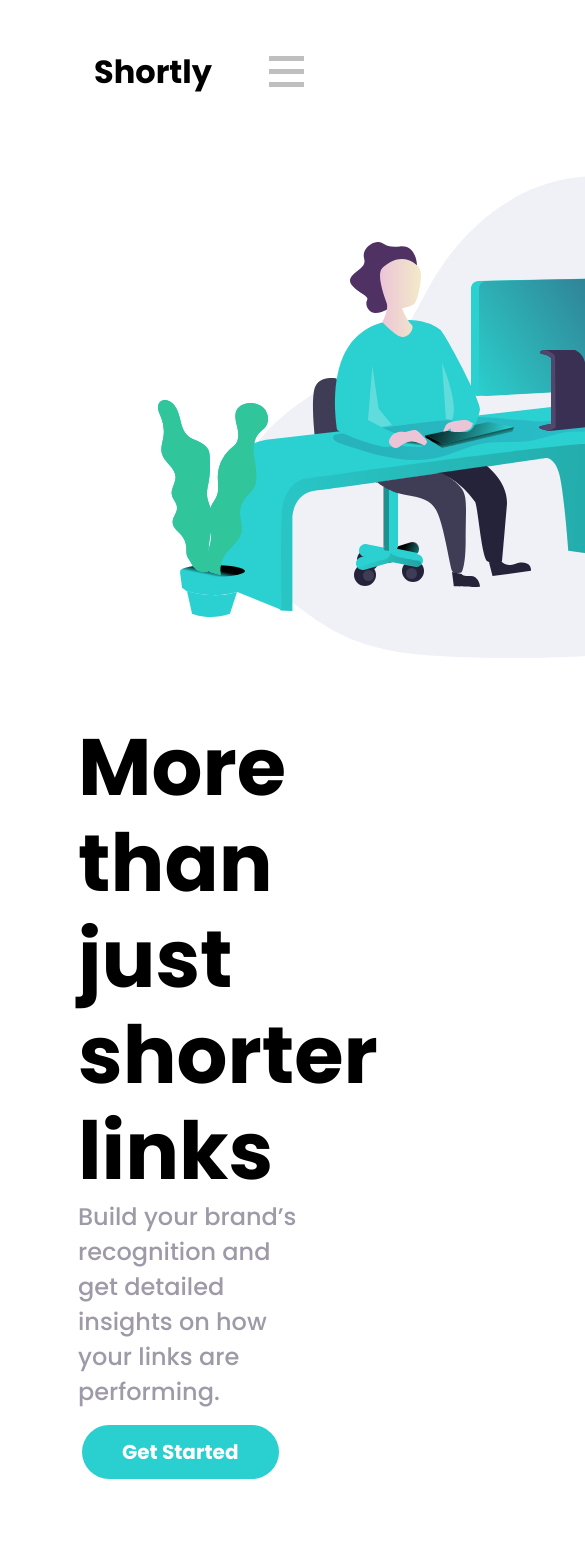
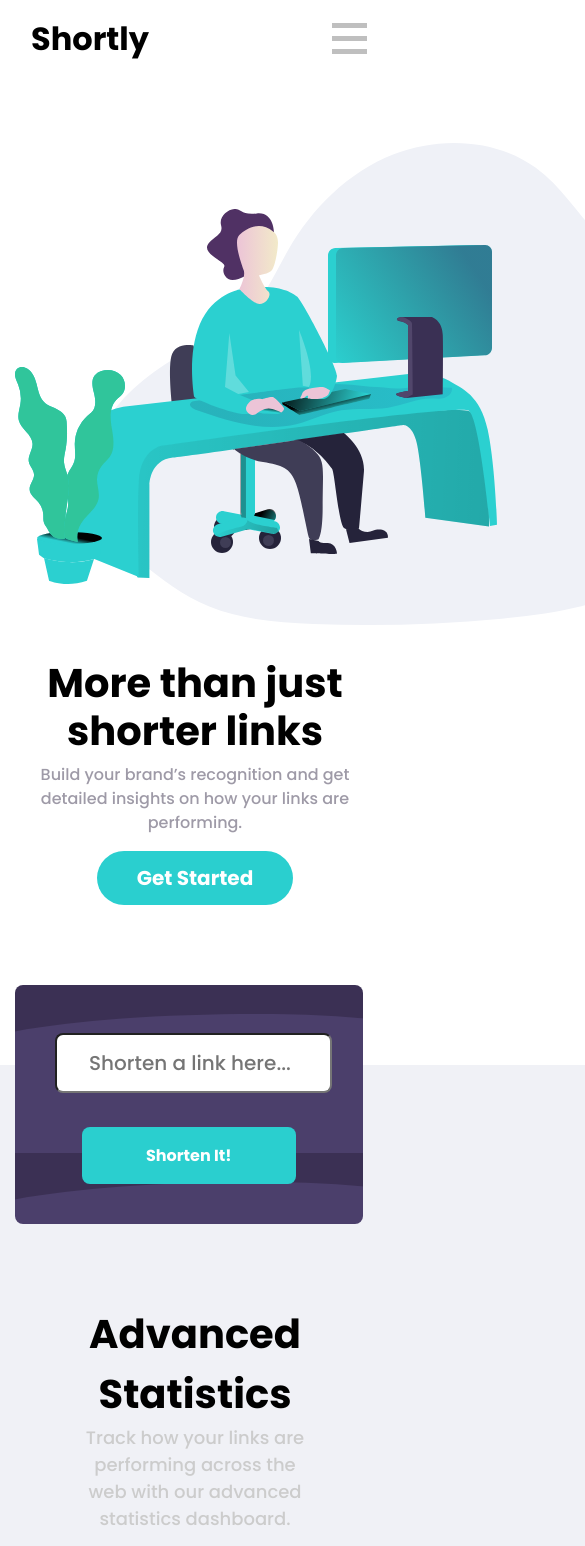
Before and after one commit to danpatrickoneill/url-shortening-api-master, a React (Create React App) app in the folder shortly/: page / in a window 390 px wide. Shown: the top 1546 px of the page, 585 px wide, since content can reach past the window. Built offline with nearby package versions, Linux system fonts and the light colour scheme.

Commit message:
Mobile styling looking solid; menu to come

```diff
--- a/shortly/src/styles/styles.css
+++ b/shortly/src/styles/styles.css
@@ -4,15 +4,23 @@ body {
   font-size: 18px;
   overflow-x: hidden;
 }
+@media (max-width: 400px) {
+  body {
+    overflow-x: hidden;
+  }
+}
 .App {
   max-width: 1440px;
   width: 60%;
-  margin: auto;
+  margin: 0 auto;
   margin-top: 3rem;
 }
 @media (max-width: 400px) {
   .App {
     max-width: 375px;
+    width: 360px;
+    margin: 0;
+    padding: 15px;
   }
 }
 a {
@@ -76,6 +84,16 @@ header {
 @media (max-width: 400px) {
   header {
     flex-direction: column;
+    justify-content: space-between;
+    align-items: center;
+  }
+}
+@media (max-width: 400px) {
+  header .text {
+    display: flex;
+    flex-direction: column;
+    justify-content: space-between;
+    align-items: center;
   }
 }
 header h1 {
@@ -88,6 +106,9 @@ header h1 {
 @media (max-width: 400px) {
   header h1 {
     min-width: 100%;
+    font-size: 2.5rem;
+    line-height: 3rem;
+    text-align: center;
   }
 }
 header p {
@@ -95,13 +116,23 @@ header p {
   font-size: 1.5rem;
   color: hsl(257, 7%, 63%);
 }
+@media (max-width: 400px) {
+  header p {
+    font-size: 1rem;
+    line-height: 1.5rem;
+    text-align: center;
+    margin-top: 0.5rem;
+  }
+}
 header .image {
   position: relative;
   left: 5rem;
 }
 @media (max-width: 400px) {
   header .image {
+    position: static;
     order: -1;
+    width: 100%;
   }
 }
 header button {
@@ -109,6 +140,11 @@ header button {
   padding: 0.75rem 2.5rem;
   margin-top: 1rem;
   margin-left: 0.25rem;
+}
+@media (max-width: 400px) {
+  header button {
+    margin-left: 0;
+  }
 }
 .full-width-main {
   margin: 0 -9999rem;
@@ -157,6 +193,7 @@ main .link-shortener {
 @media (max-width: 400px) {
   main .link-shortener {
     flex-direction: column;
+    width: 267.5px;
   }
 }
 main .link-shortener .input-container {
@@ -216,6 +253,11 @@ main .cards-wrapper .card {
   background-color: white;
   padding: 0 2rem;
   margin: 0 1rem;
+}
+@media (max-width: 400px) {
+  main .cards-wrapper .card {
+    margin-top: 1rem;
+  }
 }
 main .cards-wrapper .card img {
   position: relative;
@@ -292,14 +334,31 @@ footer .call-to-action h3 {
   color: white;
   font-size: 2.5rem;
 }
+@media (max-width: 400px) {
+  footer .call-to-action h3 {
+    font-size: 1.5rem;
+    text-align: center;
+  }
+}
 footer .call-to-action button {
   margin-top: 1rem;
   padding: 1rem 3rem;
+}
+@media (max-width: 400px) {
+  footer .call-to-action button {
+    font-size: 1.25rem;
+  }
 }
 footer nav {
   display: flex;
   justify-content: space-between;
   background-color: black;
+}
+@media (max-width: 400px) {
+  footer nav {
+    flex-direction: column;
+    align-items: center;
+  }
 }
 footer nav h2 {
   color: white;
@@ -311,6 +370,13 @@ footer nav .column {
   justify-content: space-between;
   align-items: flex-start;
 }
+@media (max-width: 400px) {
+  footer nav .column {
+    margin: 0 auto;
+    margin-top: 2rem;
+    align-items: center;
+  }
+}
 footer nav .column h5 {
   font-size: 1rem;
   color: white;
@@ -318,12 +384,19 @@ footer nav .column h5 {
 }
 footer nav .column a {
   padding: 0.25rem 0;
+  font-weight: normal;
 }
 footer nav .social-icons {
   display: flex;
   justify-content: space-between;
 }
 @media (max-width: 400px) {
+  footer nav .social-icons {
+    margin-top: 2rem;
+    margin-bottom: 0;
+  }
+}
+@media (max-width: 400px) {
   footer nav {
     flex-direction: column;
   }
--- a/shortly/src/styles/styles.less
+++ b/shortly/src/styles/styles.less
@@ -31,16 +31,23 @@ body {
   font-family: 'Poppins', sans-serif;
   font-size: 18px;
   overflow-x: hidden;
+
+  @media @mobile {
+    overflow-x: hidden;
+  }
 }
 
 .App {
   max-width: 1440px;
   width: 60%;
-  margin: auto;
+  margin: 0 auto;
   margin-top: 3rem;
 
   @media @mobile {
     max-width: 375px;
+    width: 360px;
+    margin: 0;
+    padding: 15px;
   }
 }
 
@@ -107,6 +114,17 @@ header {
 
   @media @mobile {
     flex-direction: column;
+    justify-content: space-between;
+    align-items: center;
+  }
+
+  .text {
+    @media @mobile {
+      display: flex;
+      flex-direction: column;
+      justify-content: space-between;
+      align-items: center;
+    }
   }
 
   h1 {
@@ -118,6 +136,9 @@ header {
 
     @media @mobile {
       min-width: 100%;
+      font-size: 2.5rem;
+      line-height: 3rem;
+      text-align: center;
     }
   }
 
@@ -125,13 +146,22 @@ header {
     margin: 0;
     font-size: 1.5rem;
     color: @grayish-violet;
+
+    @media @mobile {
+      font-size: 1rem;
+      line-height: 1.5rem;
+      text-align: center;
+      margin-top: 0.5rem;
+    }
   }
 
   .image {
     position: relative;
     left: 5rem;
     @media @mobile {
+      position: static;
       order: -1;
+      width: 100%;
     }
   }
 
@@ -140,6 +170,10 @@ header {
     padding: 0.75rem 2.5rem;
     margin-top: 1rem;
     margin-left: 0.25rem;
+
+    @media @mobile {
+      margin-left: 0;
+    }
   }
 }
 
@@ -193,6 +227,7 @@ main {
 
     @media @mobile {
       flex-direction: column;
+      width: 267.5px;
     }
 
     .input-container {
@@ -254,6 +289,10 @@ main {
       background-color: white;
       padding: 0 2rem;
       margin: 0 1rem;
+
+      @media @mobile {
+        margin-top: 1rem;
+      }
 
       img {
         position: relative;
@@ -345,11 +384,20 @@ footer {
       margin: 0;
       color: white;
       font-size: 2.5rem;
+
+      @media @mobile {
+        font-size: 1.5rem;
+        text-align: center;
+      }
     }
 
     button {
       margin-top: 1rem;
       padding: 1rem 3rem;
+
+      @media @mobile {
+        font-size: 1.25rem;
+      }
     }
   }
 
@@ -357,6 +405,12 @@ footer {
     display: flex;
     justify-content: space-between;
     background-color: black;
+
+    @media @mobile {
+      flex-direction: column;
+      align-items: center;
+    }
+
     h2 {
       color: white;
       margin: 0;
@@ -366,6 +420,13 @@ footer {
       flex-direction: column;
       justify-content: space-between;
       align-items: flex-start;
+
+      @media @mobile {
+        // width: 30%;
+        margin: 0 auto;
+        margin-top: 2rem;
+        align-items: center;
+      }
       h5 {
         font-size: 1rem;
         color: white;
@@ -373,11 +434,17 @@ footer {
       }
       a {
         padding: 0.25rem 0;
+        font-weight: normal;
       }
     }
     .social-icons {
       display: flex;
       justify-content: space-between;
+
+      @media @mobile {
+        margin-top: 2rem;
+        margin-bottom: 0;
+      }
     }
 
     @media @mobile {
```
